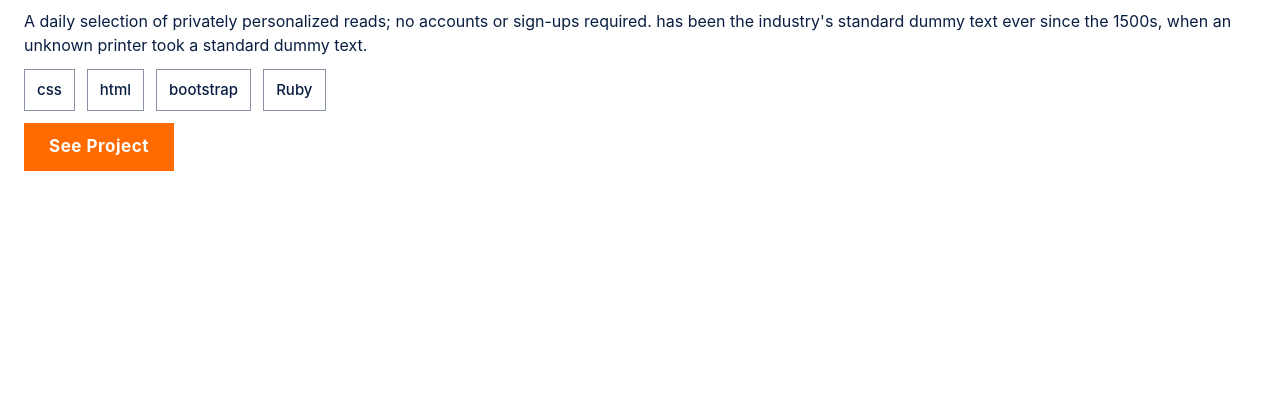
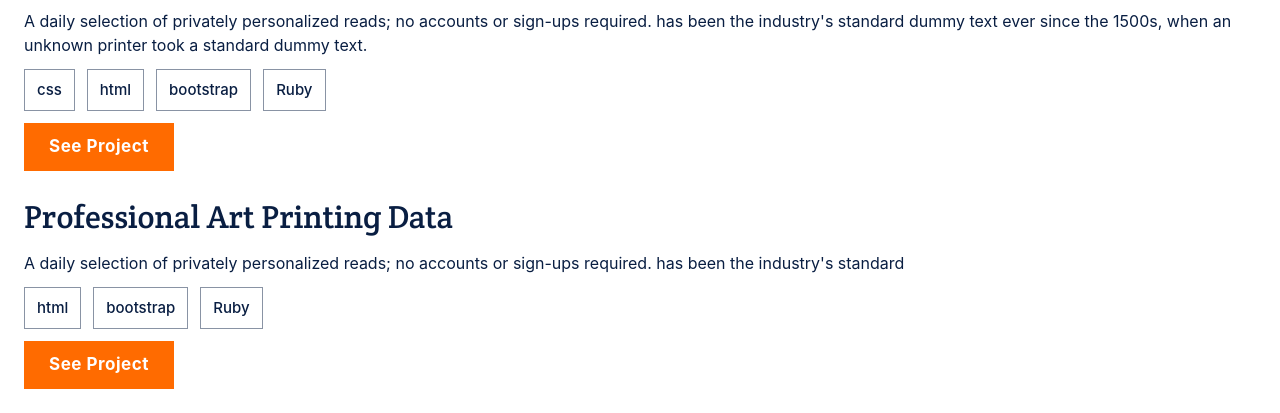
Before and after one commit to Bennyjoez/Portfolio, a website: page index.html in a window 1280 px wide. Shown: the part 897-1310 px from the top of the page. Before the commit the page ends 1092 px from the top, so only its background shows below. Drawn offline with Linux system fonts and the light colour scheme.

Commit message:
Add project an inactive project card

```diff
--- a/index.html
+++ b/index.html
@@ -82,6 +82,21 @@
           See Project
         </button>
       </div>
+      <div class="project-card inactive">
+        <h3 class="project-card-heading">
+          Professional Art Printing Data
+        </h3>
+        <p class="project-card-description">
+          A daily selection of privately personalized reads; no accounts or sign-ups required. has been the industry's standard
+        </p>
+        <ul class="skills">
+          <li>html</li>
+          <li>bootstrap</li>
+          <li>Ruby</li>
+        </ul>
+        <button class="see-project">
+          See Project
+        </button>
     </section>
   </main>
 </body>
```
